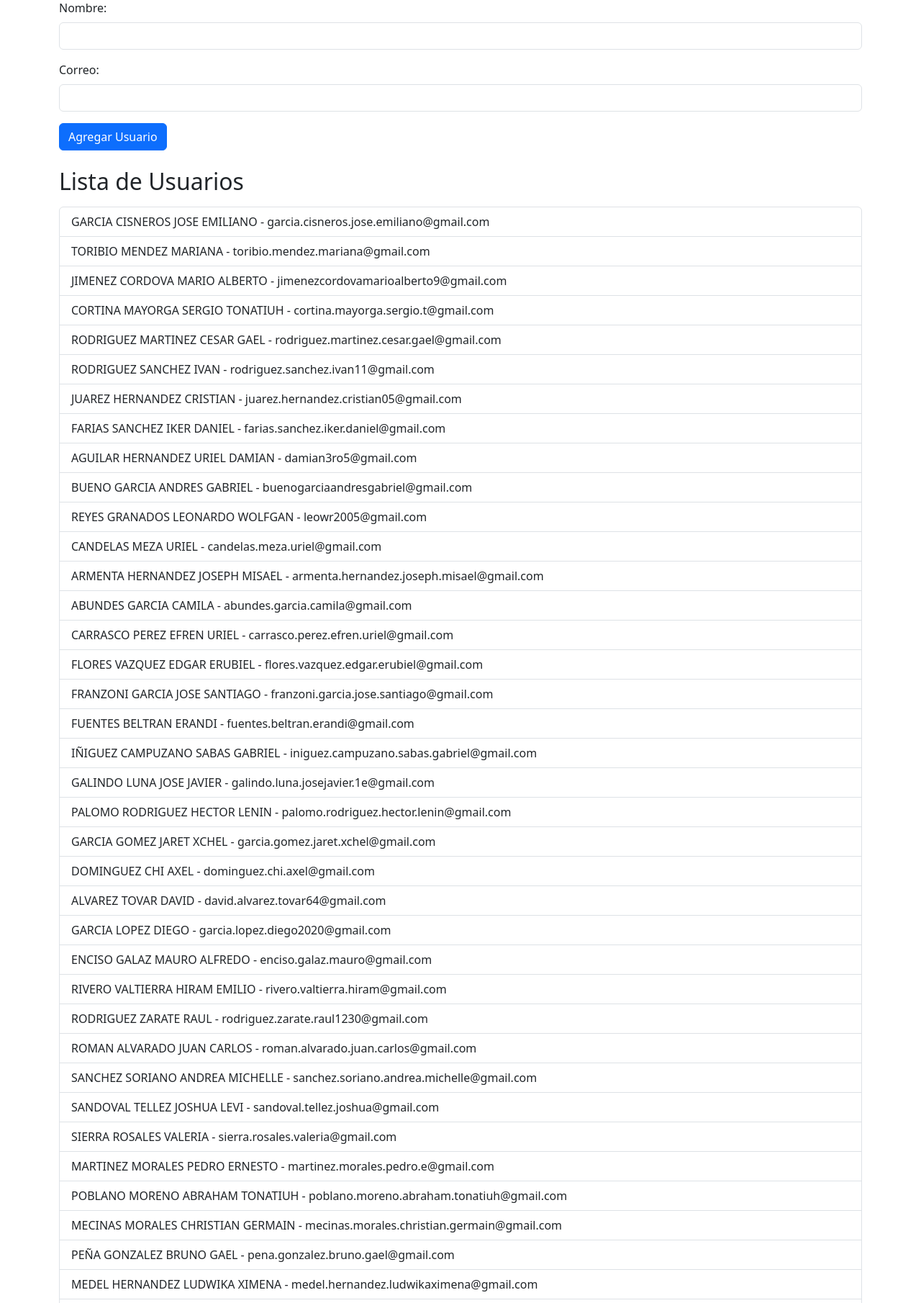
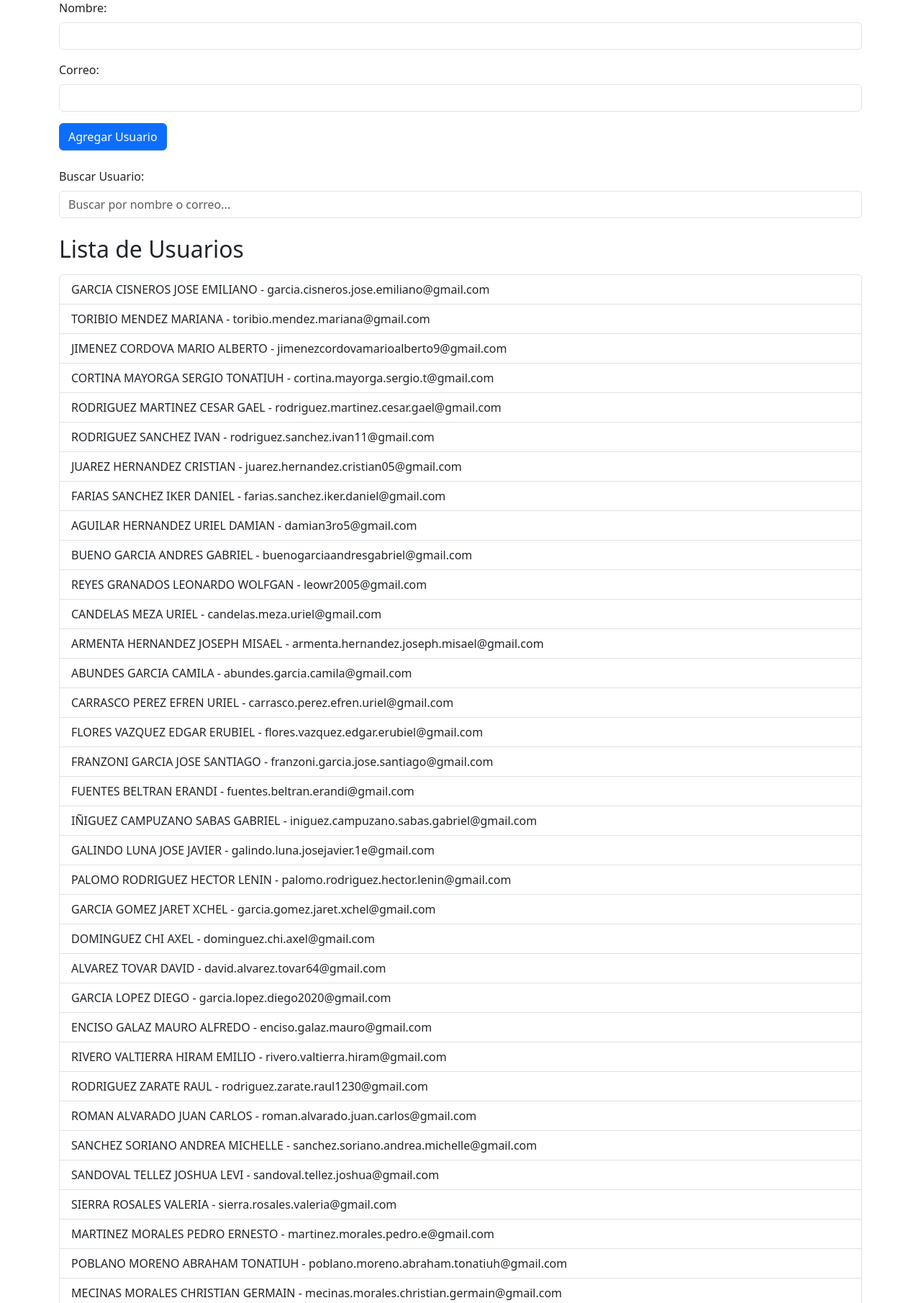
Before and after one commit to JFabrizzio5/ReservationProyect, a Flask app: page /usuarios in a window 1280 px wide. Shown: the part 121-1931 px from the top of the page at 72% size. Run offline with Flask 3, Linux system fonts and the light colour scheme; data comes from the database, SQL or seed files in the repository.

Commit message:
Formularios y ambos

```diff
--- a/app.py
+++ b/app.py
@@ -7,6 +7,8 @@ from PIL import Image
 from pyzbar.pyzbar import decode
 import pandas as pd  # Asegúrate de tener pandas instalado
 import requests
+from reportlab.lib.pagesizes import letter
+from reportlab.pdfgen import canvas
 
 app = Flask(__name__)
 app.config['SQLALCHEMY_DATABASE_URI'] = 'sqlite:///app.db'
@@ -62,6 +64,19 @@ def generar_qr(clave_unica):
 @app.route('/')
 def index():
     return render_template('index.html')
+
+
+@app.route('/buscar_usuarios', methods=['GET'])
+def buscar_usuarios():
+    query = request.args.get('query', '')
+    usuarios = Usuario.query.filter(
+        (Usuario.nombre.ilike(f'%{query}%')) | (Usuario.correo.ilike(f'%{query}%'))
+    ).all()
+
+    # Formato para devolver los resultados en JSON
+    resultados = [{'nombre': usuario.nombre, 'correo': usuario.correo} for usuario in usuarios]
+
+    return jsonify(resultados)
 
 @app.route('/eventos', methods=['GET', 'POST'])
 def eventos():
@@ -180,6 +195,23 @@ def formulario(evento_id):
 
     return render_template('formulario.html', evento=evento)
 
+def generar_pdf(nombre_usuario, boletos):
+    # Crear un nombre de archivo único para el PDF
+    nombre_archivo = f"static/pdfs/{nombre_usuario.replace(' ', '_')}_boletos.pdf"
+
+    # Crear el PDF
+    c = canvas.Canvas(nombre_archivo, pagesize=letter)
+    c.drawString(100, 750, f"Bolsillos de {nombre_usuario}")
+    c.drawString(100, 730, "Lista de boletos:")
+
+    # Agregar cada boleto al PDF
+    y = 710  # Coordenada Y inicial
+    for boleto in boletos:
+        c.drawString(100, y, f"Boleto Clave Única: {boleto.clave_unica}")
+        y -= 20  # Mover hacia abajo para el siguiente boleto
+
+    c.save()
+    return nombre_archivo  # Devolver la ruta del PDF generado
 @app.route('/importar_excel', methods=['GET', 'POST'])
 def importar_excel():
     if request.method == 'POST':
@@ -193,32 +225,23 @@ def importar_excel():
         # Leer el archivo Excel
         df = pd.read_excel(file, header=0)
 
-        # Imprimir el DataFrame en la consola del servidor
-        print(df)  # Ver el contenido del Excel
-
         # Validar que tenga las columnas necesarias
-        if not {'nombre', 'correo'}.issubset(df.columns):
+        required_columns = {'nombre', 'correo'}
+        if not required_columns.issubset(df.columns):
             return jsonify({'message': 'El archivo debe contener las columnas "nombre" y "correo"'}), 400
 
-        evento = Evento.query.filter_by(nombre='Importaciones Excel').first()
-        if not evento:
-            evento = Evento(nombre='Importaciones Excel', fecha='2024-01-01')
-            db.session.add(evento)
-            db.session.commit()
-
-        columna_nombre = 'nombre'
-        columna_correo = 'correo'
-        columna_boletos = 'numero de boletos' if 'numero de boletos' in df.columns else None
-
+        # Inicializar contadores
         usuarios_creados = 0
         boletos_creados = 0
 
+        # Diccionario para almacenar boletos por usuario
+        boletos_por_usuario = {}
+
         for index, row in df.iterrows():
-            nombre = row[columna_nombre]
-            correo = row[columna_correo]
-
-            # Imprimir para depurar
-            print(f"Procesando fila {index}: {nombre}, {correo}")
+            nombre = row['nombre']
+            correo = row['correo']
+            evento_nombre = row.get('nombre_evento') or row.get('idevento')  # Obtener nombre del evento si existe
+            num_boletos = row.get('numero_de_boletos', 1)  # Default a 1 si no se especifica
 
             # Verificar si el usuario ya existe
             usuario = Usuario.query.filter_by(correo=correo).first()
@@ -228,21 +251,39 @@ def importar_excel():
                 db.session.add(usuario)
                 db.session.commit()
                 usuarios_creados += 1
-                print(f"Usuario creado: {nombre} - {correo}")
             else:
                 print(f"Usuario ya existente: {correo}")
 
-            # Crear boletos solo si la columna 'numero de boletos' existe y no está vacía
-            if columna_boletos and not pd.isna(row[columna_boletos]):
-                num_boletos = int(row[columna_boletos])
+            # Si existe el nombre del evento, crear o usar el evento
+            if evento_nombre:
+                evento = Evento.query.filter_by(nombre=evento_nombre).first()
+                if not evento:
+                    evento = Evento(nombre=evento_nombre, fecha='2024-01-01')  # Usar una fecha por defecto
+                    db.session.add(evento)
+                    db.session.commit()
+
+            # Crear boletos
+            if num_boletos and not pd.isna(num_boletos):
+                num_boletos = int(num_boletos)
                 for _ in range(num_boletos):
                     clave_unica = secrets.token_hex(10)
-                    nuevo_boleto = Boleto(id_usuario=usuario.id, id_evento=evento.id, clave_unica=clave_unica)
+                    nuevo_boleto = Boleto(id_usuario=usuario.id, id_evento=evento.id if evento else None, clave_unica=clave_unica)
                     db.session.add(nuevo_boleto)
+                    generar_qr(clave_unica)  # Generar el código QR
+                    # Almacenar el boleto en el diccionario por usuario
+                    if usuario.id not in boletos_por_usuario:
+                        boletos_por_usuario[usuario.id] = []
+                    boletos_por_usuario[usuario.id].append(nuevo_boleto)
+
                     boletos_creados += 1
-                print(f"Boletos creados para {correo}: {num_boletos} boletos")
 
         db.session.commit()
+
+        # Generar PDF para cada usuario
+        for usuario_id, boletos in boletos_por_usuario.items():
+            usuario = Usuario.query.get(usuario_id)
+            if usuario:
+                generar_pdf(usuario.nombre, boletos)
 
         # Generar el mensaje para sweetalert
         if usuarios_creados > 0 and boletos_creados > 0:
--- a/templates/usuarios.html
+++ b/templates/usuarios.html
@@ -4,11 +4,11 @@
     <meta charset="UTF-8" />
     <meta name="viewport" content="width=device-width, initial-scale=1.0" />
     <title>Usuarios</title>
-    <!-- Bootstrap CSS -->
     <link
       href="https://cdn.jsdelivr.net/npm/bootstrap@5.3.0-alpha1/dist/css/bootstrap.min.css"
       rel="stylesheet"
     />
+    <script src="https://code.jquery.com/jquery-3.6.0.min.js"></script>
   </head>
   <body>
     <div class="container mt-5">
@@ -38,8 +38,18 @@
         <button type="submit" class="btn btn-primary">Agregar Usuario</button>
       </form>
 
+      <div class="mb-4">
+        <label for="buscar" class="form-label">Buscar Usuario:</label>
+        <input
+          type="text"
+          id="buscar"
+          class="form-control"
+          placeholder="Buscar por nombre o correo..."
+        />
+      </div>
+
       <h2 class="mb-3">Lista de Usuarios</h2>
-      <ul class="list-group">
+      <ul class="list-group" id="lista-usuarios">
         {% for usuario in usuarios %}
         <li class="list-group-item">
           {{ usuario.nombre }} - {{ usuario.correo }}
@@ -50,7 +60,25 @@
       <a href="/" class="btn btn-secondary mt-4">Volver al inicio</a>
     </div>
 
-    <!-- Bootstrap JS y dependencias -->
-    <script src="https://cdn.jsdelivr.net/npm/bootstrap@5.3.0-alpha1/dist/js/bootstrap.bundle.min.js"></script>
+    <script>
+      $(document).ready(function () {
+        $("#buscar").on("input", function () {
+          var query = $(this).val();
+          $.ajax({
+            url: "/buscar_usuarios",
+            method: "GET",
+            data: { query: query },
+            success: function (data) {
+              $("#lista-usuarios").html("");
+              data.forEach(function (usuario) {
+                $("#lista-usuarios").append(
+                  `<li class="list-group-item">${usuario.nombre} - ${usuario.correo}</li>`
+                );
+              });
+            },
+          });
+        });
+      });
+    </script>
   </body>
 </html>
```
